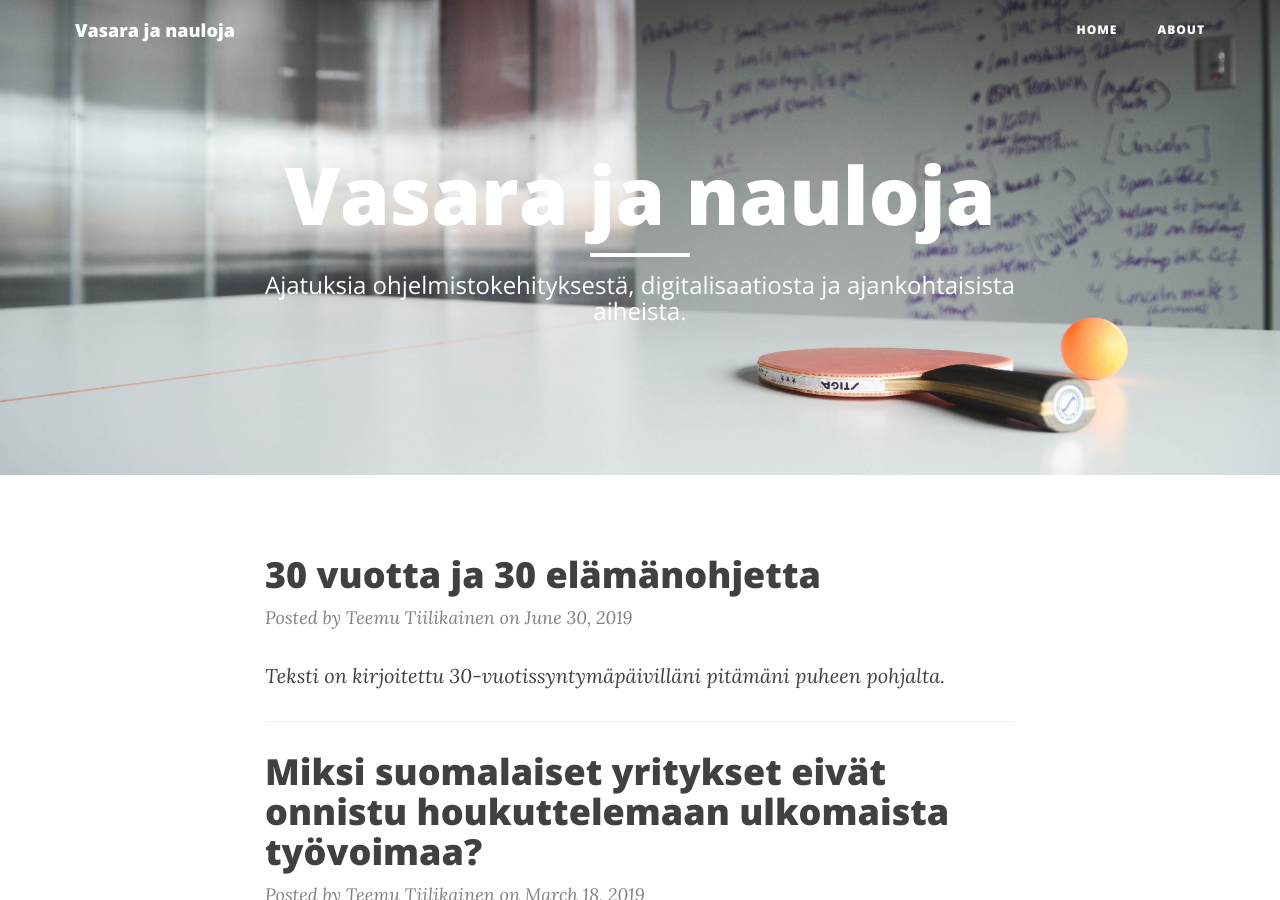
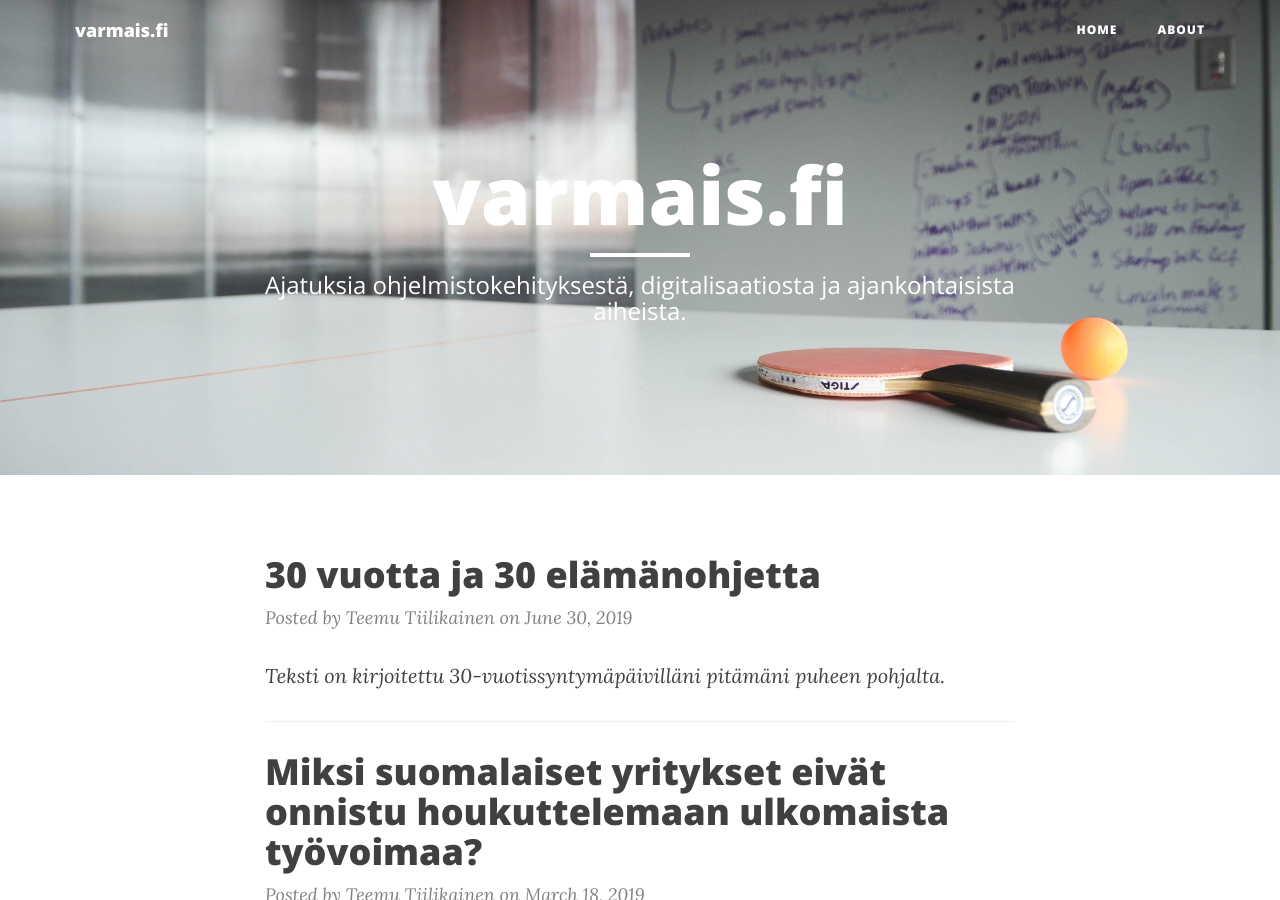
Before and after one commit to varmais/varmais.github.io, a Jekyll site: the page built from index.html, in a window 1280 px wide and 900 px high. Built offline with Jekyll 4.4.1, drawn with Linux system fonts in a browser that asks for light colours; nearby versions of some CDN libraries; the list of posts is cut into pages by our own code.

Commit message:
Update config

```diff
--- a/_config.yml
+++ b/_config.yml
@@ -1,5 +1,5 @@
 # Site settings
-title: Vasara ja nauloja
+title: varmais.fi
 header-img: img/office-relax-clean-ping-pong.jpg
 email: teemu.tiilikainen@gmail.com
 copyright_name: Teemu Tiilikainen
@@ -11,7 +11,7 @@ github_username:  varmais
 facebook_username:  varmais
 instagram_username: varmais2point0
 linkedin_username: teemutiilikainen
-email_username:  teemu.tiilikainen@gmail.com
+email_username:  teemu@rebase-i.com
 
 # Google Analytics
 # To enable google analytics, uncomment below line with a valid Google Tracking ID
```
